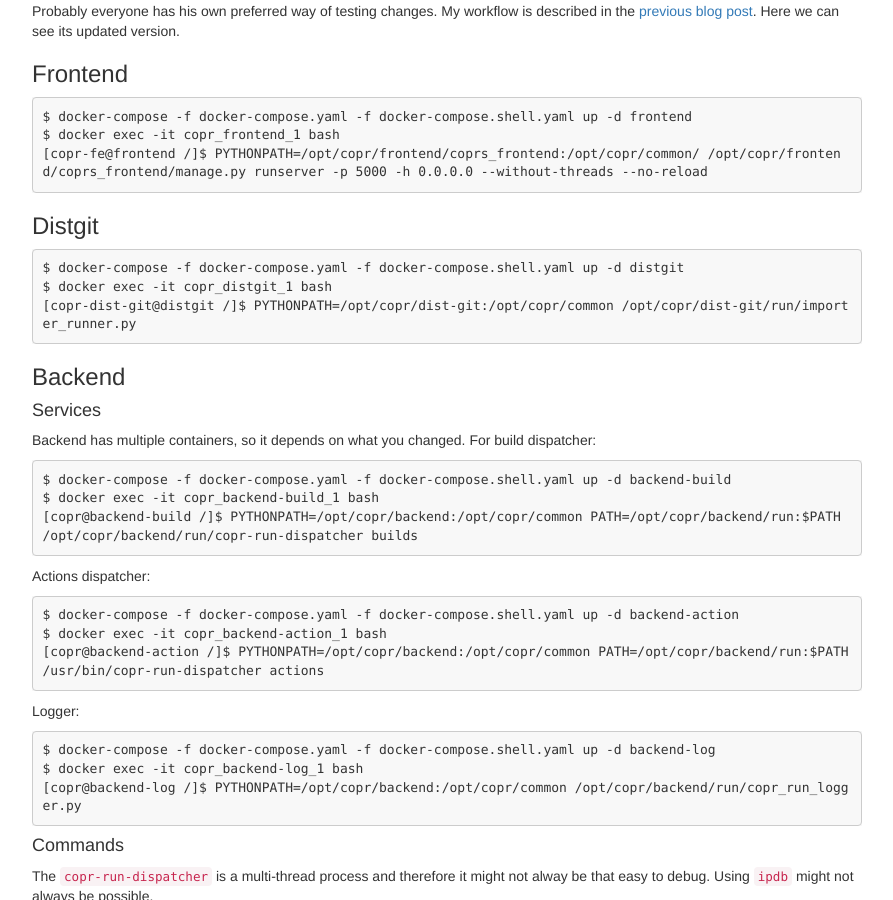
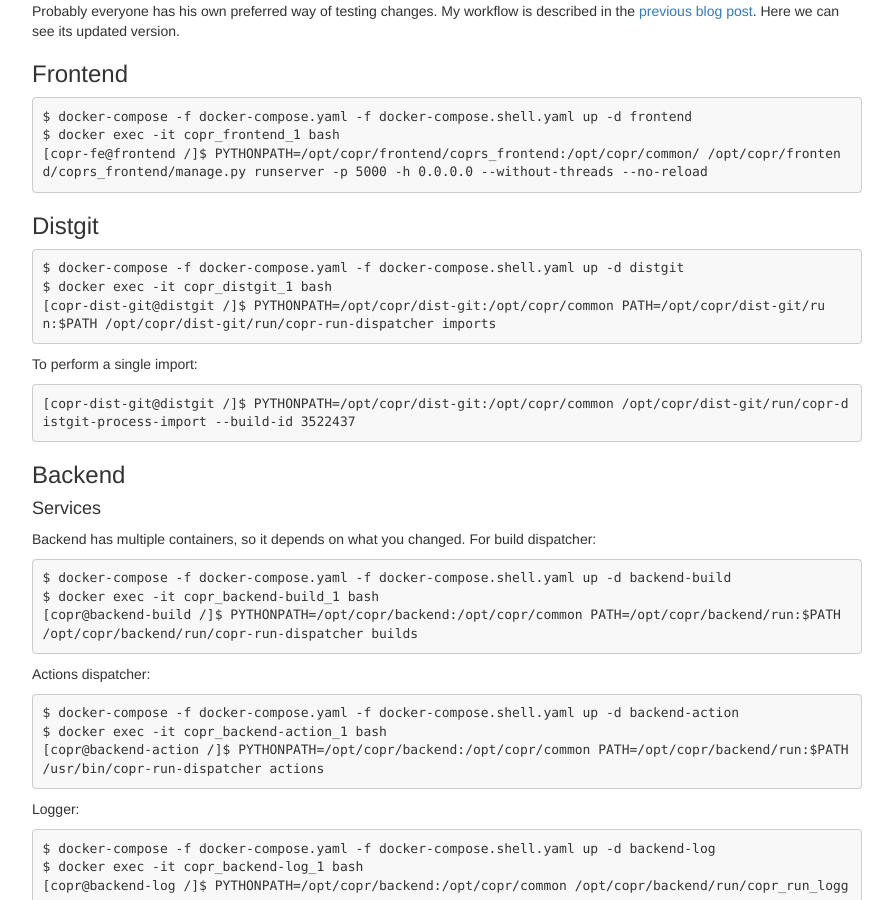
Before and after one commit to FrostyX/frostyx.github.io, a Jekyll site: the page built from _posts/2020-12-31-copr-docker-compose-without-supervisord.md, in a window 1280 px wide and 900 px high, scrolled down 1779 px. Shown: the whole window, without its empty margins (193-1086 px from the left). Built offline with Jekyll 4.4.1, drawn with Linux system fonts in a browser that asks for light colours; nearby versions of some CDN libraries; comment, search, counter and statistics services are not loaded; some of the changed text lies outside the part shown.

Commit message:
Update copr-dist-git commands
After https://pagure.io/copr/copr/pull-request/2356#

````diff
--- a/_posts/2020-12-31-copr-docker-compose-without-supervisord.md
+++ b/_posts/2020-12-31-copr-docker-compose-without-supervisord.md
@@ -138,7 +138,13 @@
 ```
 $ docker-compose -f docker-compose.yaml -f docker-compose.shell.yaml up -d distgit
 $ docker exec -it copr_distgit_1 bash
-[copr-dist-git@distgit /]$ PYTHONPATH=/opt/copr/dist-git:/opt/copr/common /opt/copr/dist-git/run/importer_runner.py
+[copr-dist-git@distgit /]$ PYTHONPATH=/opt/copr/dist-git:/opt/copr/common PATH=/opt/copr/dist-git/run:$PATH /opt/copr/dist-git/run/copr-run-dispatcher imports
+```
+
+To perform a single import:
+
+```
+[copr-dist-git@distgit /]$ PYTHONPATH=/opt/copr/dist-git:/opt/copr/common /opt/copr/dist-git/run/copr-distgit-process-import --build-id 3522437
 ```
 
 ### Backend
````
Also changed, not shown: other parts of _posts/2020-12-31-copr-docker-compose-without-supervisord.md (+1 -1 lines).
